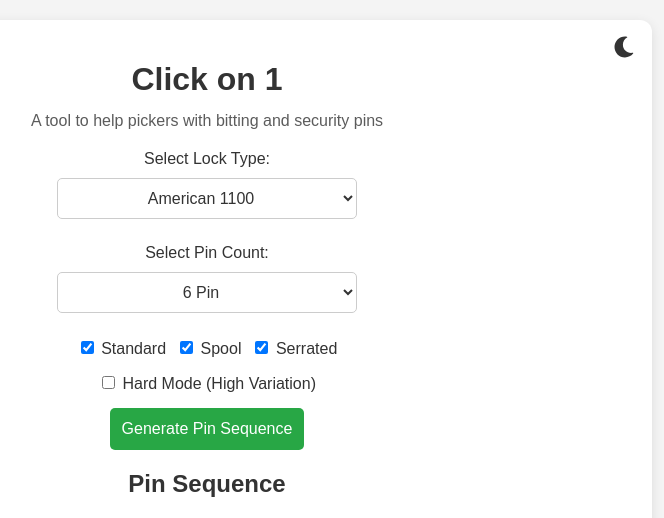
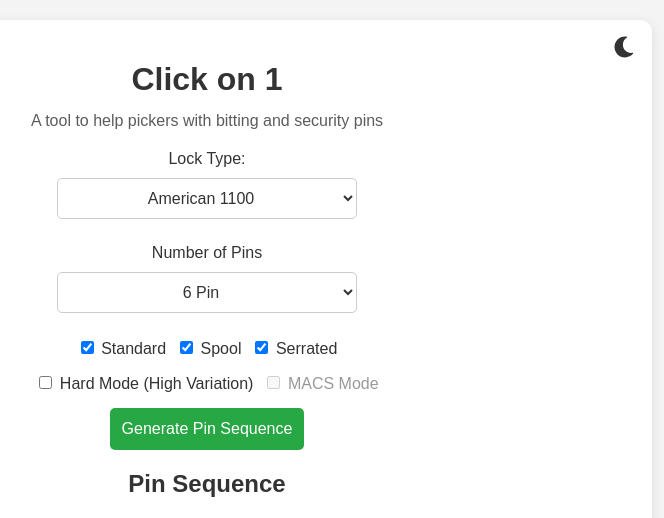
Before and after one commit to profkuns/Click-on-1, a Flask app: page / in a window 1280 px wide. Shown: the top 518 px of the page, without its empty margins (433-1097 px from the left). Run offline with Flask 3, Linux system fonts and the light colour scheme; data that the repository does not hold is empty.

Commit message:
MACS Mode added and tested

```diff
--- a/app.py
+++ b/app.py
@@ -19,26 +19,28 @@ lock_type_mapping = {
 def generate_sequence():
     global recent_sequences
 
-    lock_type = request.form.get("lock_type", "American 1100")  # Get lock type selection
+    lock_type = request.form.get("lock_type", "American 1100")
     pin_count = request.form.get("pins", "6")
     standard = request.form.get("standard", "false") == "true"
     spool = request.form.get("spool", "false") == "true"
     serrated = request.form.get("serrated", "false") == "true"
     hard_mode = request.form.get("hard_mode", "false") == "true"
+    macs_mode = request.form.get("macs_mode", "false") == "true" and lock_type in ["Schlage SC1", "Kwikset KW1"]
 
-    # Ensure pin count is an integer
     try:
         pin_count = int(pin_count)
     except ValueError:
         return jsonify({"error": "Invalid pin count"}), 400
 
-    # Set pin height range based on lock type
     if lock_type == "Schlage SC1":
-        pin_range = range(0, 10)  # SC1 uses pins from 0-9
+        pin_range = list(range(0, 10))
+        macs_limit = 7
     elif lock_type == "Kwikset KW1":
-        pin_range = range(1, 7)  # KW1 uses pins from 1-6
+        pin_range = list(range(1, 7))
+        macs_limit = 4
     else:
-        pin_range = range(1, 9)  # Default A1100 uses 1-8
+        pin_range = list(range(1, 9))
+        macs_limit = None  # No MACS mode for A1100
 
     available_types = []
     if standard:
@@ -49,7 +51,7 @@ def generate_sequence():
         available_types.append("serrated")
 
     if not available_types:
-        available_types.append("standard")  # Default to standard if none are selected
+        available_types.append("standard")
 
     sequence = []
     previous_height = None
@@ -58,12 +60,17 @@ def generate_sequence():
     for i in range(pin_count):
         pin_height = random.choice(pin_range)
 
+        # Apply MACS mode restrictions only for SC1 and KW1
+        if macs_mode and previous_height is not None:
+            while abs(pin_height - previous_height) > macs_limit:
+                pin_height = random.choice(pin_range)
+
         # Hard mode: Ensure large variation between adjacent pins
         if hard_mode and previous_height is not None:
             while abs(pin_height - previous_height) < 2:
                 pin_height = random.choice(pin_range)
 
-        highest_pin = max(highest_pin, pin_height)  # Track the highest pin height
+        highest_pin = max(highest_pin, pin_height)
 
         # Determine pin type based on rules
         if lock_type == "Schlage SC1" and pin_height in [0, 1, 2, 3, 4] and spool and serrated:
@@ -72,7 +79,7 @@ def generate_sequence():
             pin_type = "spool"
         elif lock_type == "Kwikset KW1" and pin_height in [1, 2, 3] and spool:
             pin_type = "spool"
-        elif pin_height == 8:  # Default rule for 8s
+        elif pin_height == 8:
             pin_type = "standard"
         else:
             pin_type = random.choice(available_types)
@@ -84,11 +91,10 @@ def generate_sequence():
     has_non_spool = any(pin["type"] != "spool" for pin in sequence if pin["pin"] < highest_pin)
 
     if not has_non_spool:
-        # Force a change in one of the lower spots to standard or serrated
         for pin in sequence:
             if pin["pin"] < highest_pin and pin["type"] == "spool":
                 pin["type"] = "standard" if standard else "serrated" if serrated else "standard"
-                break  # Stop after making one change
+                break
 
     # Ensure no serrated pins appear if serrated is not selected
     if not serrated:
@@ -96,29 +102,24 @@ def generate_sequence():
             if pin["type"] == "serrated":
                 pin["type"] = "standard"
 
-    # Generate timestamp
-    timestamp = datetime.datetime.now().strftime("%Y-%m-%d %H:%M:%S")
+    timestamp = datetime.datetime.now().strftime("%m/%d %H:%M")
 
-    # Convert sequence to table format with lock type (shortened format)
     formatted_sequence = {
-        "type": lock_type_mapping.get(lock_type, lock_type),  # Convert to A1100, SC1, or KW1
+        "type": lock_type_mapping.get(lock_type, lock_type),
         "time": timestamp,
         "pins": [item["pin"] for item in sequence],
         "types": [item["type"] for item in sequence]
     }
 
-    # Store in recent sequences (keep only last 10)
     recent_sequences.insert(0, formatted_sequence)
     recent_sequences = recent_sequences[:10]
 
     return jsonify(sequence)
 
-# Fetch Recent Sequences for Display
 @app.route("/recent_sequences", methods=["GET"])
 def get_recent_sequences():
     return jsonify(recent_sequences)
 
-# Render HTML Page
 @app.route("/")
 def home():
     return render_template("index.html")
--- a/templates/index.html
+++ b/templates/index.html
@@ -17,8 +17,8 @@
         <h2 class="subtitle">A tool to help pickers with bitting and security pins</h2>
 
         <div class="controls">
-            <label for="lock-type">Select Lock Type:</label>
-            <select id="lock-type">
+            <label for="lock-type">Lock Type:</label>
+            <select id="lock-type" onchange="toggleMacsMode()">
                 <option value="American 1100">American 1100</option>
                 <option value="Schlage SC1">Schlage SC1</option>
                 <option value="Kwikset KW1">Kwikset KW1</option>
@@ -26,7 +26,7 @@
         </div>
 
         <div class="controls">
-            <label for="pin-count">Select Pin Count:</label>
+            <label for="pin-count">Number of Pins</label>
             <select id="pin-count">
                 <option value="4">4 Pin</option>
                 <option value="5">5 Pin</option>
@@ -42,6 +42,10 @@
 
         <div class="checkbox-group">
             <label><input type="checkbox" id="hard-mode"> Hard Mode (High Variation)</label>
+            <label>
+                <input type="checkbox" id="macs-mode" disabled>
+                <span id="macs-label">MACS Mode</span>
+            </label>
         </div>
 
         <button class="generate-btn" onclick="generateLock()">Generate Pin Sequence</button>
@@ -60,7 +64,6 @@
             </table>
         </div>
 
-        <!-- Recent Sequences Log -->
         <div id="recent-log">
             <h3>Recent Sequences</h3>
             <table>
@@ -83,6 +86,21 @@
     </div>
 
     <script>
+    function toggleMacsMode() {
+        let lockType = document.getElementById("lock-type").value;
+        let macsCheckbox = document.getElementById("macs-mode");
+        let macsLabel = document.getElementById("macs-label");
+
+        if (lockType === "American 1100") {
+            macsCheckbox.checked = false;
+            macsCheckbox.disabled = true;
+            macsLabel.style.color = "#999";  // Grayed out text
+        } else {
+            macsCheckbox.disabled = false;
+            macsLabel.style.color = "";  // Restore default color
+        }
+    }
+
     function generateLock() {
         let formData = new URLSearchParams();
         formData.append("lock_type", document.getElementById("lock-type").value);
@@ -91,6 +109,7 @@
         formData.append("spool", document.getElementById("spool").checked);
         formData.append("serrated", document.getElementById("serrated").checked);
         formData.append("hard_mode", document.getElementById("hard-mode").checked);
+        formData.append("macs_mode", document.getElementById("macs-mode").checked);
 
         fetch("/generate", {
             method: "POST",
@@ -116,7 +135,7 @@
             let output = "";
             data.forEach(sequence => {
                 let rowPins = `<tr><td>${sequence.type}</td><td>${sequence.time}</td>`;
-                let rowTypes = "<tr><td></td><td></td>"; // Empty cells for Type and Time
+                let rowTypes = "<tr><td></td><td></td>";
 
                 sequence.pins.forEach(pin => {
                     rowPins += `<td>${pin}</td>`;
@@ -136,7 +155,6 @@
         .catch(error => console.error("Error fetching recent sequences:", error));
     }
 
-    // Dark Mode Toggle
     function toggleDarkMode() {
         document.body.classList.toggle("dark-mode");
         let icon = document.getElementById("darkModeIcon");
@@ -150,7 +168,6 @@
         }
     }
 
-    // Load dark mode preference
     function loadDarkMode() {
         let darkModeSetting = localStorage.getItem("darkMode");
         let icon = document.getElementById("darkModeIcon");
@@ -167,6 +184,7 @@
     window.onload = function () {
         updateRecentSequences();
         loadDarkMode();
+        toggleMacsMode();  // Ensure correct state on page load
     };
     </script>
 
```
